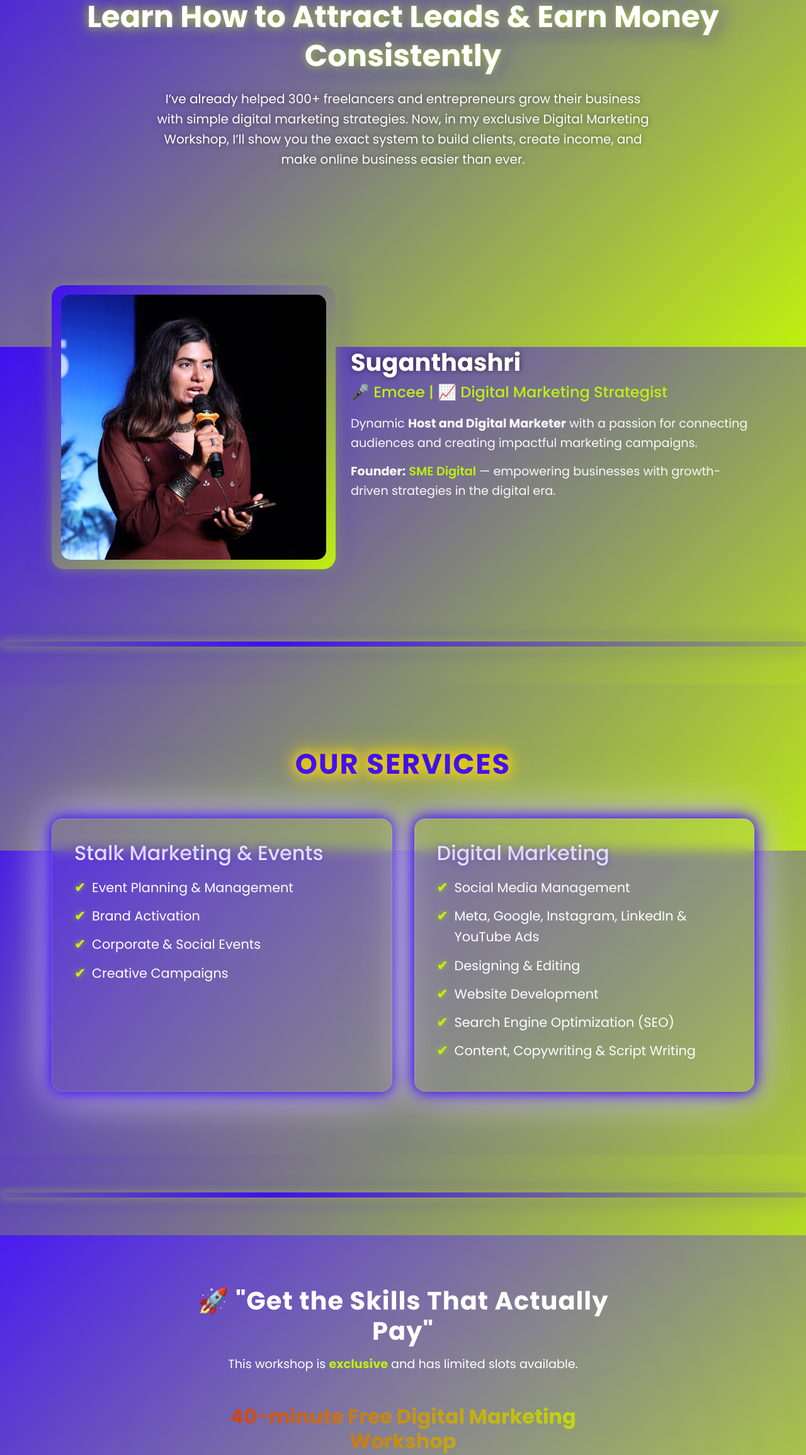
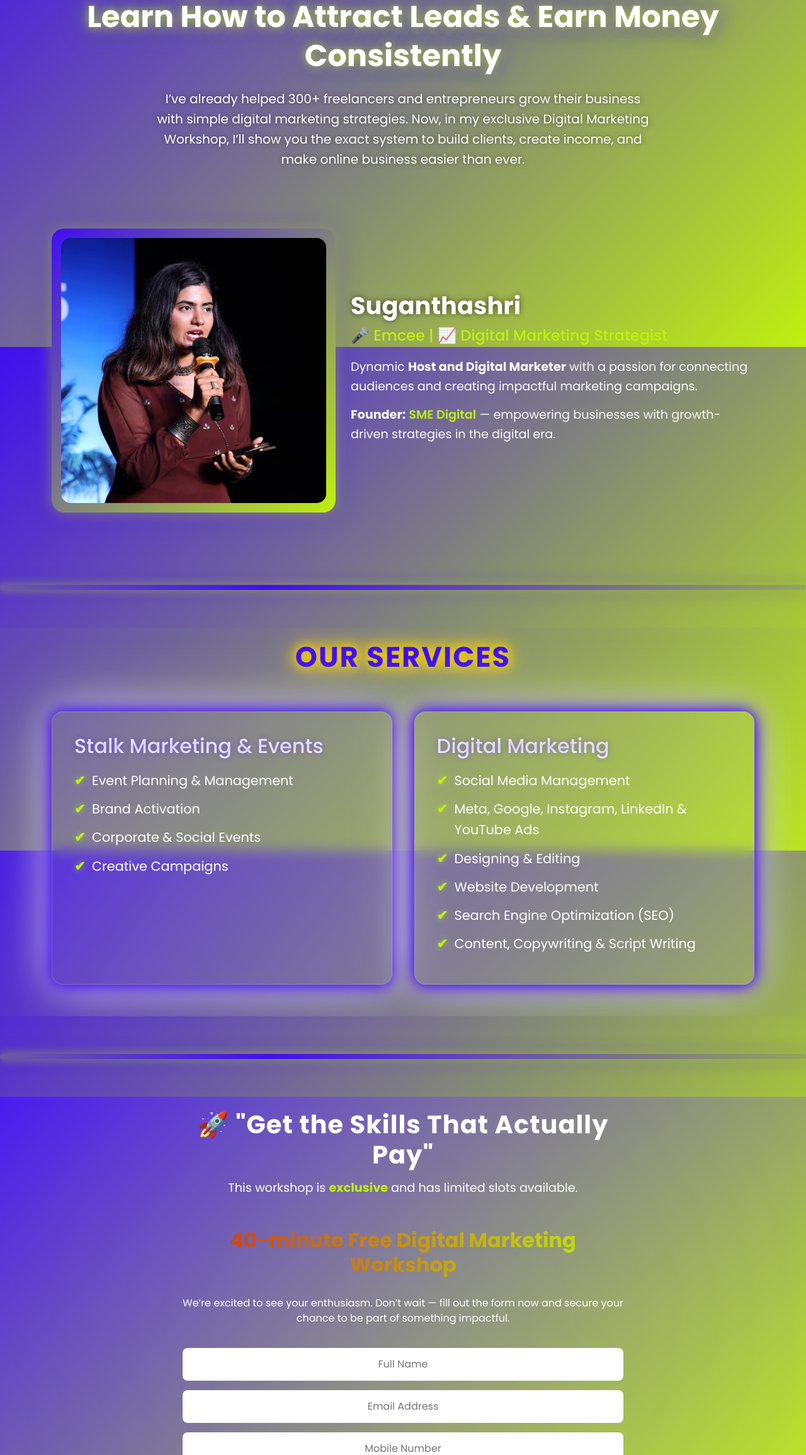
Before and after one commit to begrowebsite/LANDINGPAGE_SME_SUGAN, a plain HTML site: page index.html in a window 1280 px wide. Shown: the part 249-2560 px from the top of the page at 63% size. Drawn offline with nearby package versions, Linux system fonts and the light colour scheme; a web font is replaced by a local one.

Commit message:
Alter testimonial section padding section

```diff
--- a/CSS/Styles.css
+++ b/CSS/Styles.css
@@ -11,7 +11,8 @@ body {
 
 /* Secret Section */
 .hero-about-section {
-    padding: 120px 20px;
+    padding: 120px 20px 30px 20px;
+    /* top = 120px, right = 20px, bottom = 60px, left = 20px */
     color: #fff;
     position: relative;
     z-index: 1;
@@ -68,7 +69,8 @@ body {
 
 /* Client Section */
 .client-section {
-    padding: 100px 20px;
+    padding: 40px 20px 40px 20px;
+    /* top = 50px, right = 20px, bottom = 100px, left = 20px */
 }
 
 /* Base card for image */
@@ -162,7 +164,7 @@ body {
 
 /* Services Section */
 .services-section {
-    padding: 100px 20px;
+     padding: 20px 20px 50px 20px;
     background: linear-gradient(135deg, #400FF0#BFF00F);
     text-align: center;
     position: relative;
@@ -433,7 +435,7 @@ body {
 /* CTA Section */
 .cta-section {
     background: linear-gradient(135deg, #400FF0, #BFF00F);
-    padding: 80px 20px;
+     padding: 20px 20px 50px 20px;
     text-align: center;
     color: white;
     position: relative;
```
